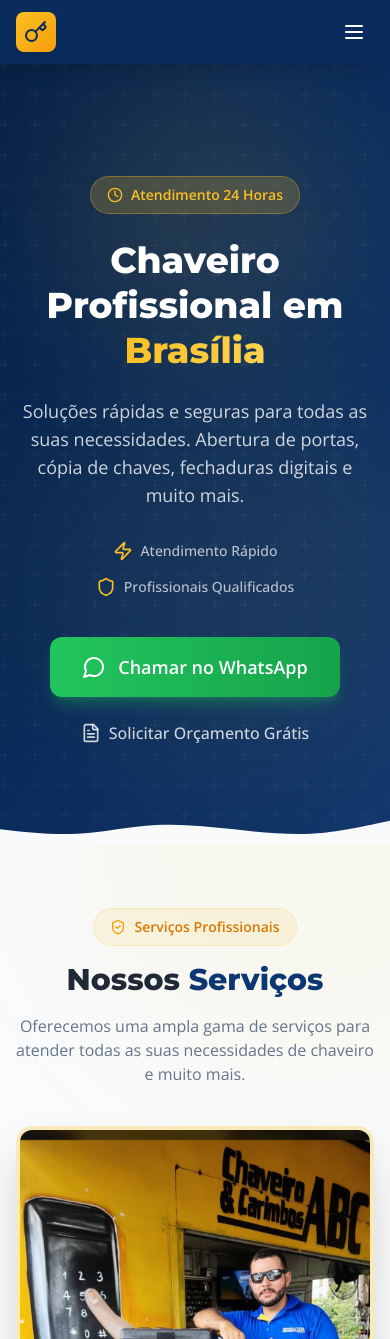
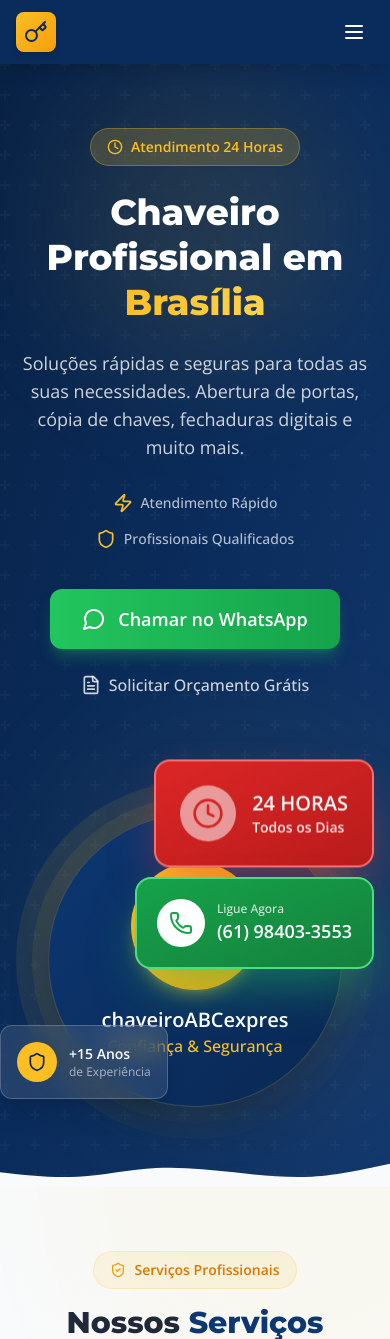
Before and after one commit to Ricardo-Lima-tecnologia/chaveiro-abc-brasilia, a React (Vite) app: page / in a window 390 px wide. Shown: the top 1339 px of the page. Built offline with nearby package versions, Linux system fonts and the light colour scheme.

Commit message:
Tornar botões 24 HORAS e Ligue Agora responsivos para mobile

```diff
--- a/src/react-app/components/HeroSection.tsx
+++ b/src/react-app/components/HeroSection.tsx
@@ -83,7 +83,7 @@ export default function HeroSection() {
           </div>
 
           {/* Visual Element */}
-          <div className="hidden lg:block relative">
+          <div className="relative mt-8 lg:mt-0">
             <div className="relative w-full aspect-square max-w-lg mx-auto">
               {/* Decorative Circle */}
               <div className="absolute inset-0 bg-gradient-to-br from-amber-400/20 to-transparent rounded-full animate-pulse" />
```
